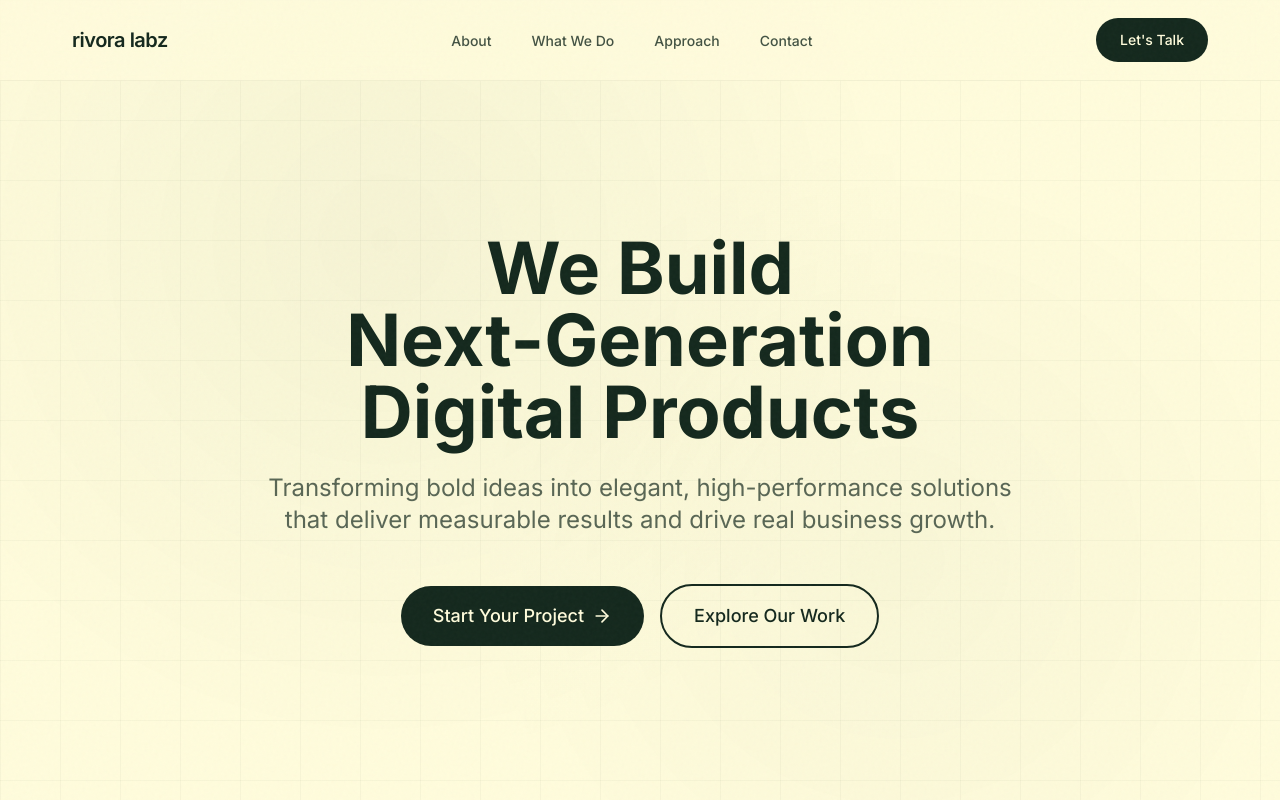
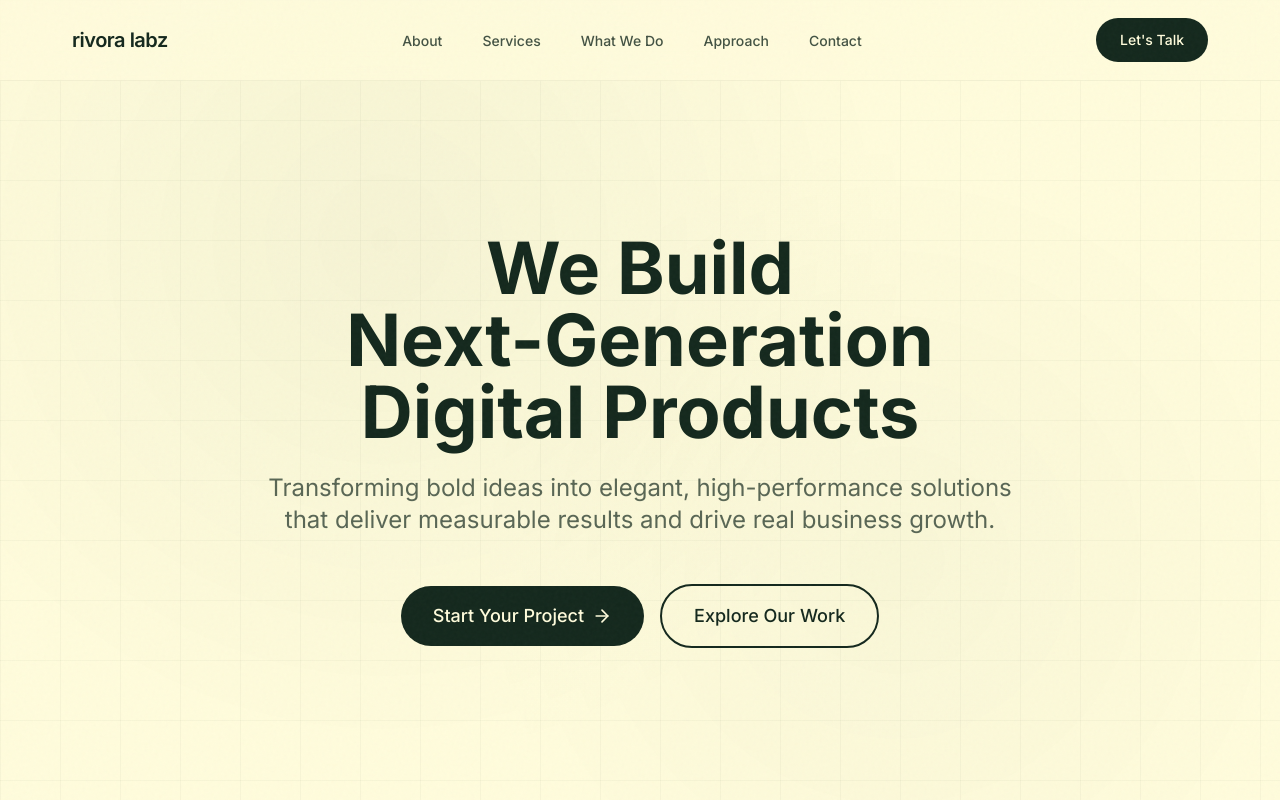
Before and after one commit to rivora-labz/rivora-labz-landing-page, a plain HTML site: page index.html in a window 1280 px wide. Shown: the top 800 px of the page. Drawn offline with nearby package versions, Linux system fonts and the light colour scheme.

Commit message:
feat: add Services link to navigation for better discovery

```diff
--- a/index.html
+++ b/index.html
@@ -58,6 +58,7 @@
                 </a>
                 <div class="hidden md:flex items-center gap-10">
                     <a href="#about" class="nav-link">About</a>
+                    <a href="#what-we-do" class="nav-link">Services</a>
                     <a href="#what-we-do" class="nav-link">What We Do</a>
                     <a href="#approach" class="nav-link">Approach</a>
                     <a href="#contact" class="nav-link">Contact</a>
@@ -76,6 +77,7 @@
         <div id="mobileMenu" class="hidden md:hidden bg-[#FFFCDC] border-t border-[#14281D]/5">
             <div class="px-6 py-4 space-y-4">
                 <a href="#about" class="mobile-nav-link">About</a>
+                <a href="#what-we-do" class="mobile-nav-link">Services</a>
                 <a href="#what-we-do" class="mobile-nav-link">What We Do</a>
                 <a href="#approach" class="mobile-nav-link">Approach</a>
                 <a href="#contact" class="mobile-nav-link">Contact</a>
```
